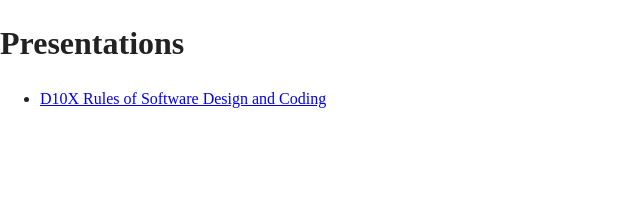
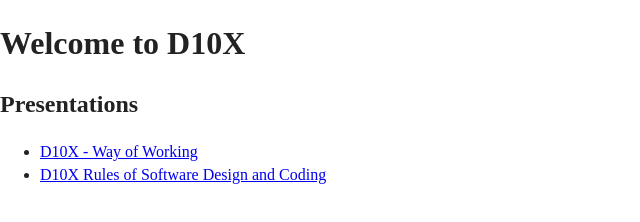
Before and after one commit to D10X-IN/d10x-in.github.io, a plain HTML site: page docs/index.html in a window 1280 px wide. Shown: the whole page, without its empty margins (0-640 px from the left). Drawn offline with Linux system fonts and the light colour scheme.

Commit message:
pushing the 10 commandments.

```diff
--- a/docs/index.html
+++ b/docs/index.html
@@ -24,10 +24,13 @@
 
 <body>
 
-<h1>Presentations</h1>
+<h1> Welcome to D10X</h1>
+
+<h2>Presentations</h2>
 
 <div>
 	<ul>
+		<li><a href="./d10x_10commandments.pdf">D10X - Way of Working </a> </li>
 		<li><a href="./D10X-RulesOfSoftware.pdf">D10X Rules of Software Design and Coding</a> </li>
 	</ul>
 </div>
```
Also changed, not shown: 1 other file.
